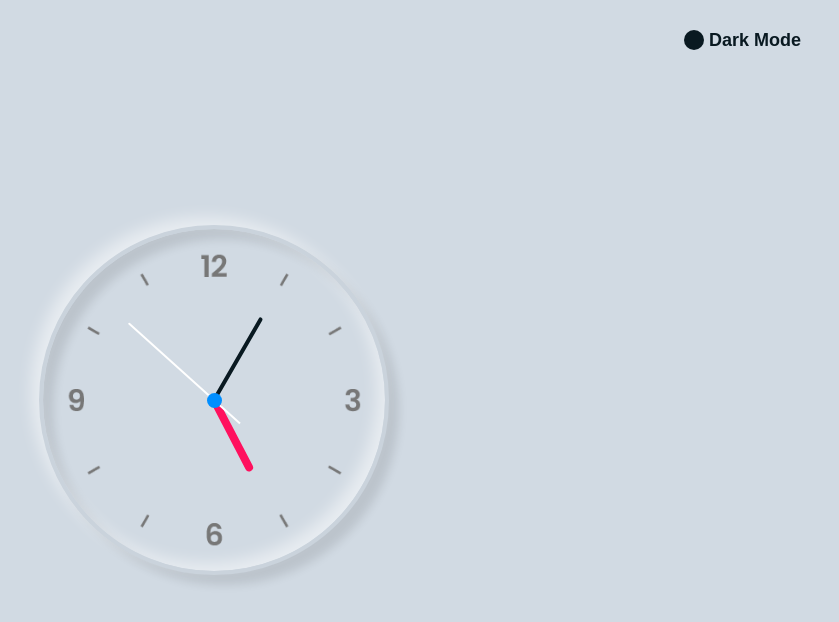
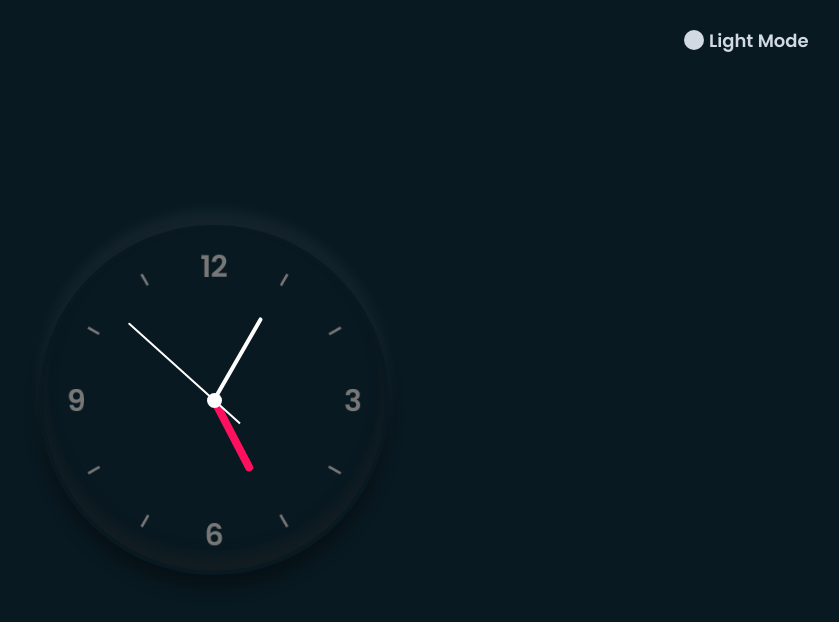
Before and after one commit to script-doodle/clock, a plain HTML site: page index.html in a window 1280 px wide. Both pictures are taken after a click on the element 1120 px from the left and 40 px from the top of the page. Shown: the whole page, without its empty margins (426-1265 px from the left). Drawn offline with Linux system fonts and the light colour scheme.

Commit message:
minor update

```diff
--- /dev/null
+++ b/assets/css/style.css
@@ -0,0 +1,182 @@
+/*=========== GOOGLE FONTS ===========*/
+@import url("https://fonts.googleapis.com/css2?family=Poppins:wght@400;500;600&display=swap");
+
+/*=========== VARIABLES ===========*/
+:root {
+  --body-font: "Poppins", sans-serif;
+
+  --color-dark: #091921;
+  --shadow-dark: 0 -15px 15px rgba(255, 255, 255, 0.05),
+                 inset 0 -15px 15px rgba(255, 255, 255, 0.05),
+                 0 15px 15px rgba(0, 0, 0, 0.3),
+                 inset 0 -15px 15px rgba(0, 0, 0, 0.3);
+  --color-light: #d1dae3;
+  --color-light-alt: #cad3dc;
+  --shadow-light: -8px -8px 15px rgba(255, 255, 255, 0.5),
+                  10px 10px 10px rgba(0, 0, 0, 0.1),
+                  inset -8px -8px 15px rgba(255, 255, 255, 0.5),
+                  inset 10px 10px 10px rgba(0, 0, 0, 0.1);
+}
+
+/*=========== BASE ===========*/
+*,
+*::after,
+*::before {
+  margin: 0;
+  padding: 0;
+  box-sizing: border-box;
+}
+
+body {
+  font-family: var(--body-font);
+  display: flex;
+  justify-content: center;
+  align-items: center;
+  min-height: 100vh;
+  background: var(--color-light);
+  transition: 0.3s; /* For theme animation */
+}
+
+/*=========== CLOCK ===========*/
+.clock {
+  width: 350px;
+  height: 350px;
+  display: flex;
+  justify-content: center;
+  align-items: center;
+  background: url(../img/clock.png);
+  background-size: cover;
+  border: 4px solid var(--color-light-alt);
+  border-radius: 50%;
+  box-shadow: var(--shadow-light);
+}
+
+.clock::before {
+  content: "";
+  position: absolute;
+  width: 15px;
+  height: 15px;
+  background: #008eff;
+  border-radius: 50%;
+  z-index: 10000;
+}
+
+.clock .hour,
+.clock .min,
+.clock .sec {
+  position: absolute;
+}
+
+.clock .hour,
+.hr {
+  width: 160px;
+  height: 160px;
+}
+
+.clock .min,
+.mn {
+  width: 190px;
+  height: 190px;
+}
+
+.clock .sec,
+.sc {
+  width: 230px;
+  height: 230px;
+}
+
+.hr,
+.mn,
+.sc {
+  display: flex;
+  justify-content: center;
+  position: absolute;
+  border-radius: 50%;
+}
+
+.hr::before {
+  content: "";
+  position: absolute;
+  width: 8px;
+  height: 80px;
+  background: #ff105e;
+  z-index: 10;
+  border-radius: 6px 6px 0 0;
+}
+
+.mn::before {
+  content: "";
+  position: absolute;
+  width: 4px;
+  height: 90px;
+  background: var(--color-dark);
+  z-index: 11;
+  border-radius: 6px 6px 0 0;
+}
+
+.sc::before {
+  content: "";
+  position: absolute;
+  width: 2px;
+  height: 150px;
+  background: #fff;
+  z-index: 12;
+  border-radius: 6px 6px 0 0;
+}
+
+.themeButton {
+  position: absolute;
+  top: 30px;
+  right: 150px;
+  width: 20px;
+  height: 20px;
+  font-weight: 600;
+  font-size: 18px;
+  border-radius: 50%;
+  background: var(--color-dark);
+  color: var(--color-dark);
+  display: flex;
+  align-items: center;
+  cursor: pointer;
+}
+
+.themeButton::before {
+  content: "Dark Mode";
+  position: absolute;
+  white-space: nowrap;
+  left: 25px;
+}
+
+/*=========== THEME ===========*/
+/*=======
+  Color changes in some parts
+  of clock in Dark theme
+=======*/
+body.dark {
+  background: var(--color-dark);
+}
+
+body.dark .clock {
+  background: var(--color-dark) url(../img/clock.png);
+  background-size: cover;
+  border: 4px solid var(--color-dark);
+  box-shadow: var(--shadow-dark);
+}
+
+body.dark .clock::before {
+  background: #fff;
+}
+
+body.dark .mn::before {
+  background: #fff;
+}
+
+body.dark .themeButton {
+  background: var(--color-light);
+  color: var(--color-light);
+}
+
+body.dark .themeButton::before {
+  content: "Light Mode";
+  white-space: nowrap;
+}
--- a/main.js
+++ b/assets/js/main.js
@@ -1,4 +1,4 @@
-// Clock functionality
+/*=========== CLOCK FUNCTIONALITY ===========*/
 const deg = 6;
 const hr = document.querySelector("#hr");
 const mn = document.querySelector("#mn");
@@ -15,8 +15,9 @@ setInterval(() => {
   sc.style.transform = `rotateZ(${ss}deg)`;
 });
 
-// Toggle theme
-function toggleClass() {
-  const body = document.querySelector("body");
-  body.classList.toggle("light");
-}
+/*=========== TOGGLE THEME ===========*/
+const body = document.querySelector("body");
+const themeButton = document.querySelector(".themeButton");
+themeButton.addEventListener("click", () => {
+  body.classList.toggle("dark");
+});
--- a/index.html
+++ b/index.html
@@ -5,26 +5,32 @@
     <meta http-equiv="X-UA-Compatible" content="IE=edge" />
     <meta name="viewport" content="width=device-width, initial-scale=1.0" />
 
-    <!-- CSS -->
-    <link rel="stylesheet" href="./style.css">
+    <!--============= FAVICON =============-->
+    <link rel="shortcut icon" href="./assets/img/" type="image/x-icon">
 
-    <title>Clock | Theme changing</title>
+    <!--============= CSS =============-->
+    <link rel="stylesheet" href="./assets/css/style.css">
+
+    <title>Minimal Clock UI</title>
   </head>
   <body>
     <div class="clock">
       <div class="hour">
         <div class="hr" id="hr"></div>
       </div>
+
       <div class="min">
         <div class="mn" id="mn"></div>
       </div>
+
       <div class="sec">
         <div class="sc" id="sc"></div>
       </div>
     </div>
-    <div class="toggleClass" onclick="toggleClass()"></div>
 
-    <!-- JavaScript -->
-    <script src="./main.js"></script>
+    <div class="themeButton"></div>
+
+    <!--============= JS =============-->
+    <script src="./assets/js/main.js"></script>
   </body>
 </html>
--- a/style.css
+++ /dev/null
@@ -1,161 +0,0 @@
-* {
-    margin: 0;
-    padding: 0;
-    box-sizing: border-box;
-  }
-
-  body {
-    display: flex;
-    justify-content: center;
-    align-items: center;
-    min-height: 100vh;
-    background: #091921;
-    transition: .3s; /* For theme animation */
-  }
-
-  .clock {
-    width: 350px;
-    height: 350px;
-    display: flex;
-    justify-content: center;
-    align-items: center;
-    background: url(./clock.png);
-    background-size: cover;
-    border: 4px solid #091921;
-    border-radius: 50%;
-    box-shadow: 0 -15px 15px rgba(255, 255, 255, 0.05),
-                inset 0 -15px 15px rgba(255, 255, 255, 0.05),
-                0 15px 15px rgba(0, 0, 0, 0.3),
-                inset 0 -15px 15px rgba(0, 0, 0, 0.3);
-  }
-
-  .clock::before {
-    content: "";
-    position: absolute;
-    width: 15px;
-    height: 15px;
-    background: #fff;
-    border-radius: 50%;
-    z-index: 10000;
-  }
-
-  .clock .hour,
-  .clock .min,
-  .clock .sec {
-    position: absolute;
-  }
-
-  .clock .hour,
-  .hr {
-    width: 160px;
-    height: 160px;
-  }
-
-  .clock .min,
-  .mn {
-    width: 190px;
-    height: 190px;
-  }
-
-  .clock .sec,
-  .sc {
-    width: 230px;
-    height: 230px;
-  }
-
-  .hr,
-  .mn,
-  .sc {
-    display: flex;
-    justify-content: center;
-    /* align-items: center; */
-    position: absolute;
-    border-radius: 50%;
-  }
-
-  .hr::before {
-    content: "";
-    position: absolute;
-    width: 8px;
-    height: 80px;
-    background: #ff105e;
-    z-index: 10;
-    border-radius: 6px 6px 0 0;
-  }
-
-  .mn::before {
-    content: "";
-    position: absolute;
-    width: 4px;
-    height: 90px;
-    background: #fff;
-    z-index: 11;
-    border-radius: 6px 6px 0 0;
-  }
-
-  .sc::before {
-    content: "";
-    position: absolute;
-    width: 2px;
-    height: 150px;
-    background: #fff;
-    z-index: 12;
-    border-radius: 6px 6px 0 0;
-  }
-
-  .toggleClass {
-    position: absolute;
-    top: 30px;
-    right: 150px;
-    width: 20px;
-    height: 20px;
-    font-size: 18px;
-    border-radius: 50%;
-    background: #d1dae3;
-    color: #d1dae3;
-    font-family: Arial;
-    font-weight: 600;
-    cursor: pointer;
-    display: flex;
-    align-items: center;
-  }
-
-  .toggleClass::before {
-    content: "Light Mode";
-    position: absolute;
-    white-space: nowrap;
-    left: 25px;
-  }
-
-  /* Light mode changes */
-  body.light {
-    background: #d1dae3;
-  }
-
-  body.light .clock {
-    background: #d1dae3 url(./clock.png);
-    background-size: cover;
-    border: 4px solid #cad3dc;
-    box-shadow: -8px -8px 15px rgba(255, 255, 255, 0.5),
-                10px 10px 10px rgba(0, 0, 0, 0.1),
-                inset -8px -8px 15px rgba(255, 255, 255, 0.5),
-                inset 10px 10px 10px rgba(0, 0, 0, 0.1);
-  }
-
-  body.light .clock::before {
-    background: #008eff;
-  }
-
-  body.light .mn::before {
-    background: #091921;
-  }
-
-  body.light .toggleClass {
-    background: #091921;
-    color: #091921;
-  }
-
-  body.light .toggleClass::before {
-    content: "Dark Mode";
-    white-space: nowrap;
-  }
```
Also changed, not shown: assets/img/clock.png (renamed from clock.png), 1 other file.
